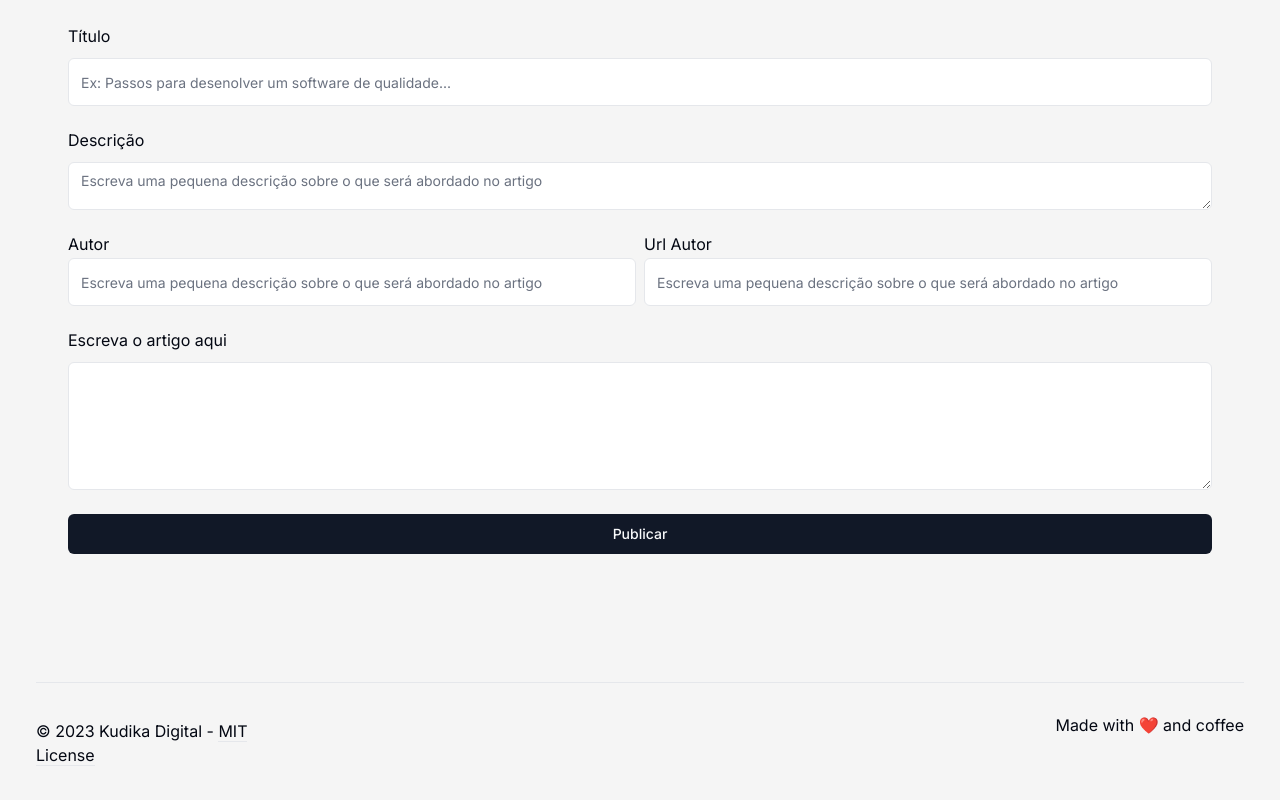
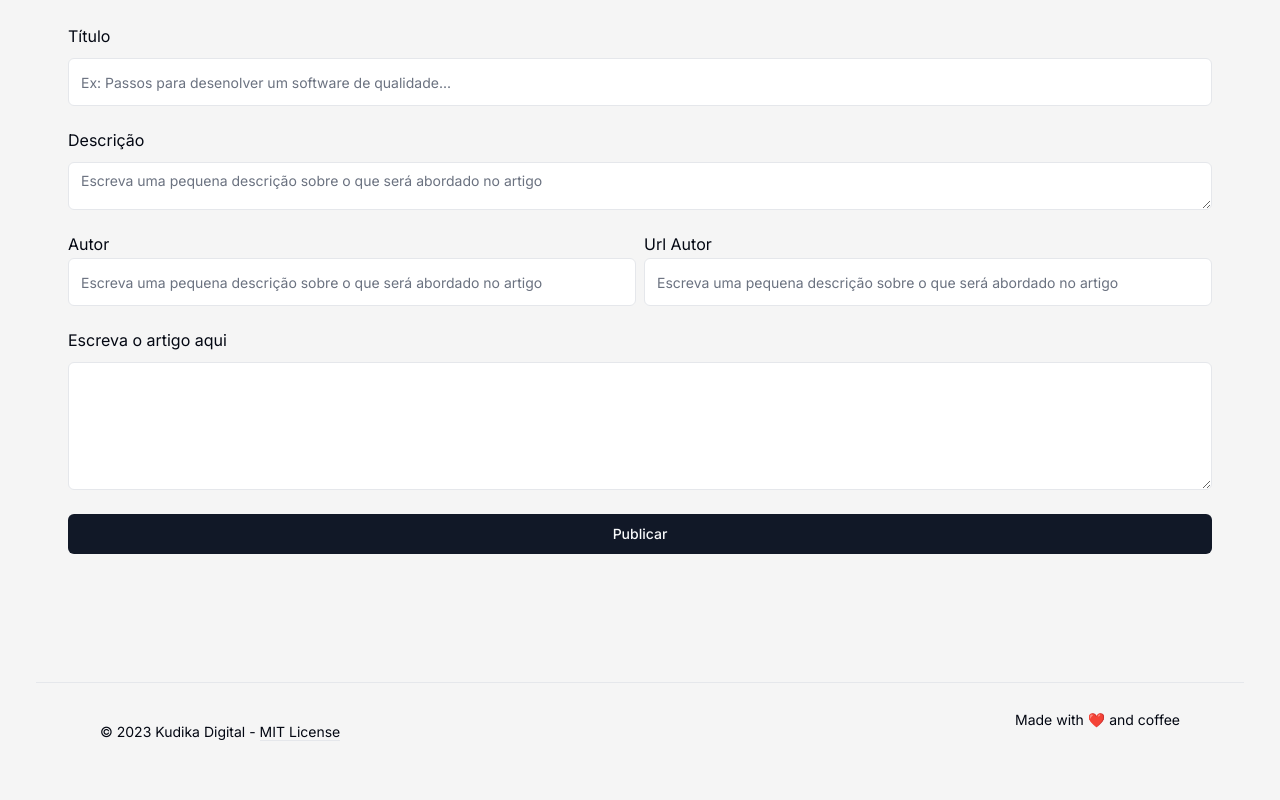
Before and after one commit to makiessedev/kudika-dash-blog, a Next.js app: page /articles in a window 1280 px wide. Shown: the part 230-1030 px from the top of the page. Built offline with nearby package versions, Linux system fonts and the light colour scheme.

Commit message:
respon...

```diff
--- a/src/app/articles/view/[id]/page.tsx
+++ b/src/app/articles/view/[id]/page.tsx
@@ -6,7 +6,7 @@ import { Avatar, AvatarFallback, AvatarImage } from "@/components/ui/avatar";
 import Image from "next/image";
 import Screen1 from "@/assets/screen1.png";
 import Footer from "@/components/Footer";
-import { FiArrowLeft } from 'react-icons/fi'
+import { FiArrowLeft } from "react-icons/fi";
 // import { BsArrowLeftShort } from
 
 export default function View() {
@@ -18,17 +18,17 @@ export default function View() {
 
       <div className="container pt-20">
         <div className="flex flex-row items-center justify-between py-6 mb-10">
-        <Link href="/">
-          <FiArrowLeft size={20} className="opacity-70" />
-        </Link>
-        <span>opções</span>
+          <Link href="/">
+            <FiArrowLeft size={20} className="opacity-70" />
+          </Link>
+          <span>opções</span>
         </div>
         <div className="flex flex-col items-center justify-center ">
-        <div className="text-sm font-semibold">May 11, 2023</div>
-          <h2 className="mt-10 scroll-m-20 pb-2 text-4xl font-semibold tracking-tight transition-colors first:mt-0 text-center">
+          <div className="text-sm font-semibold">May 11, 2023</div>
+          <h2 className="mt-10 scroll-m-20 pb-2 text-2xl md:text-4xl font-semibold tracking-tight transition-colors first:mt-0 text-center">
             Nome do Artigo aqui
           </h2>
-          <p className="leading-6 tracking-normal text-sm font-semibold text-[16.2px] px-52 text-center text-gray-600/95 [&:not(:first-child)]:mt-6">
+          <p className="leading-6 tracking-normal text-sm md:text-base font-semibold md:text-[16.2px] px-4 md:px-16 lg:px-32 text-center text-gray-600/95 md:[&:not(:first-child)]:mt-6">
             lorem ipsum dolor sit amet consectetur adipisicing elit. Debitis
             sunt animi nam voluptatibus nesciunt, temporibus blanditiis error
             expedita quidem consectetur.
@@ -53,7 +53,7 @@ export default function View() {
             </div>
           </div>
         </div>
-        <section className="container mt-32 pl-52 pr-52 flex flex-col gap-3">
+        <section className="container mt-32 pl-4 md:pl-9 lg:pl-28 pr-4 md:pr-9 lg:pr-28 flex flex-col gap-3">
           <p className="leading-7 tracking-wide [&:not(:first-child)]:mt-6">
             Uma estratégia de marketing eficaz é essencial para o sucesso de
             qualquer negócio. No entanto, criar uma estratégia de marketing pode
--- a/src/components/Footer.tsx
+++ b/src/components/Footer.tsx
@@ -3,12 +3,12 @@ import React from 'react'
 
 export default function Footer() {
   return (
-    <footer className='flex flex-row items-center justify-between border-t mt-32'>
-        <div className='mt-9'>
-            <p>&copy; 2023 Kudika Digital - <Link href="https://github.com/euotiniel/kudika-dash-blog" className='border-b transition-all duration-500 hover:border-gray-400'>MIT <br /> License</Link></p>
+    <footer className='flex flex-row md:flex-row sm:flex-col items-center justify-between border-t mt-4 md:mt-32 px-4 md:px-16 '>
+        <div className='mt-9 sm:mb-3'>
+            <small className="text-sm font-normal leading-none">&copy; 2023 Kudika Digital - <Link href="https://github.com/euotiniel/kudika-dash-blog" className='border-b transition-all duration-500 hover:border-gray-400'>MIT <br className='sm:hidden' /> License</Link></small>
         </div>
         <div>
-            <p>Made with ❤️ and coffee</p>
+            <small className="text-sm font-normal leading-none">Made with ❤️ and coffee</small>
         </div>
     </footer>
   )
```
